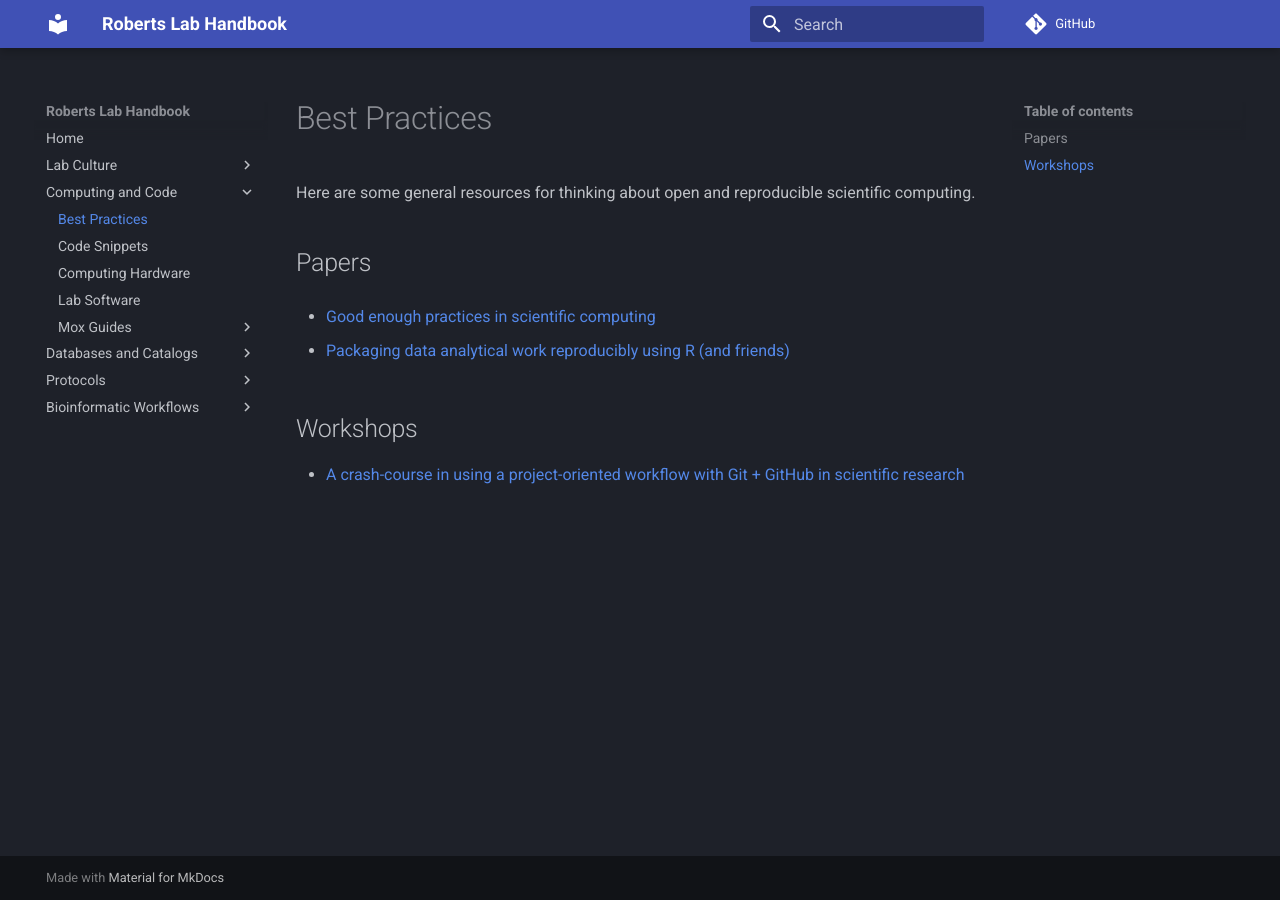
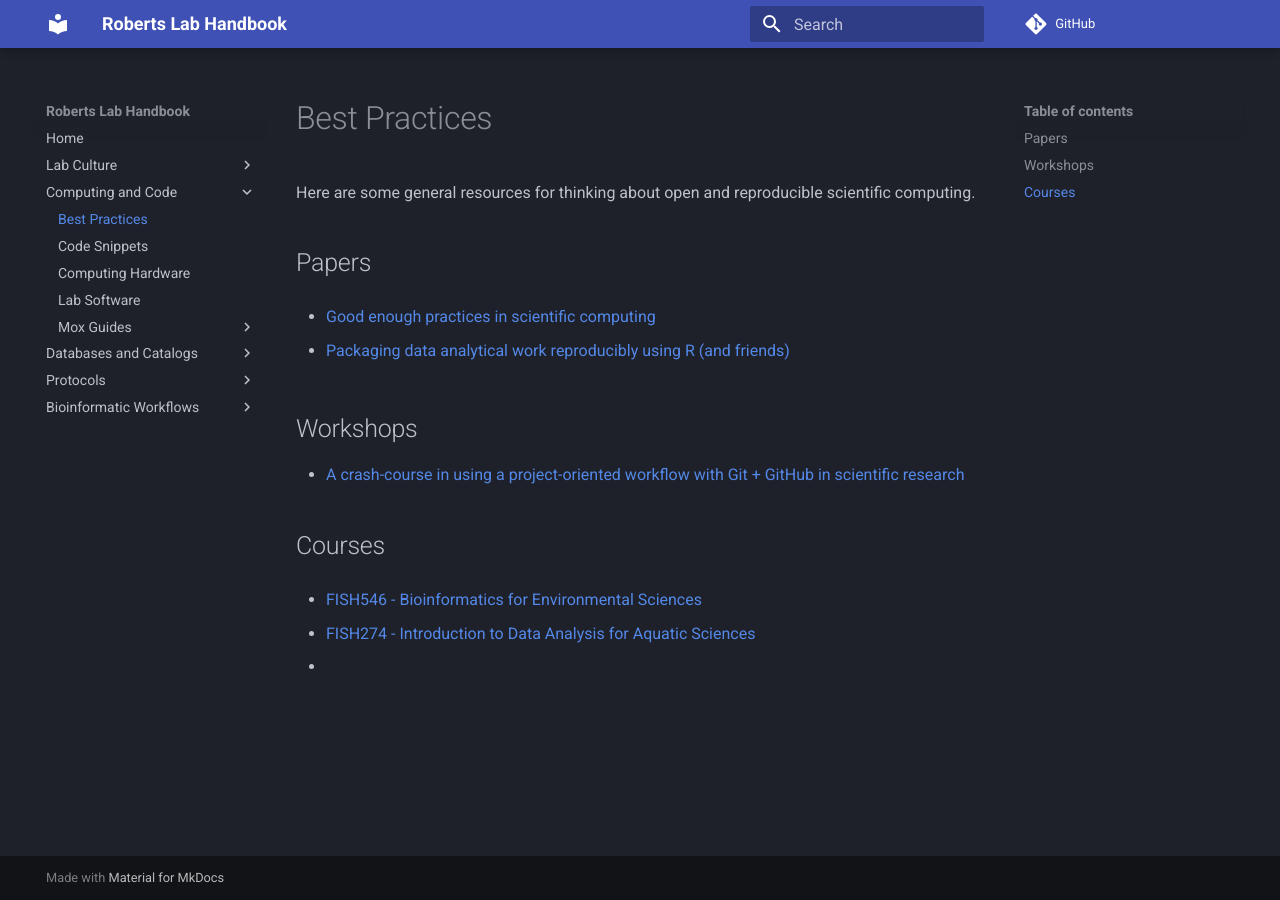
Before and after one commit to RobertsLab/resources, an MkDocs documentation site: the page built from docs/Computing-Best-Practices.md, in a window 1280 px wide. Built offline with MkDocs 1.6.1 and Material for MkDocs 9.7.7, drawn with Linux system fonts in a browser that asks for light colours; comment, search, counter and statistics services are not loaded.

Commit message:
added courses

```diff
--- a/docs/Computing-Best-Practices.md
+++ b/docs/Computing-Best-Practices.md
@@ -12,3 +12,12 @@ Here are some general resources for thinking about open and reproducible scienti
 ## Workshops
 
 - [A crash-course in using a project-oriented workflow with Git + GitHub in scientific research](https://github.com/OARS-SAFS/projects-with-github)
+
+
+## Courses
+
+- [FISH546 - Bioinformatics for Environmental Sciences](https://github.com/sr320/course-fish546-2021/wiki)
+
+- [FISH274 - Introduction to Data Analysis for Aquatic Sciences](https://sr320.github.io/course-fish274-2020/)
+
+-
```
